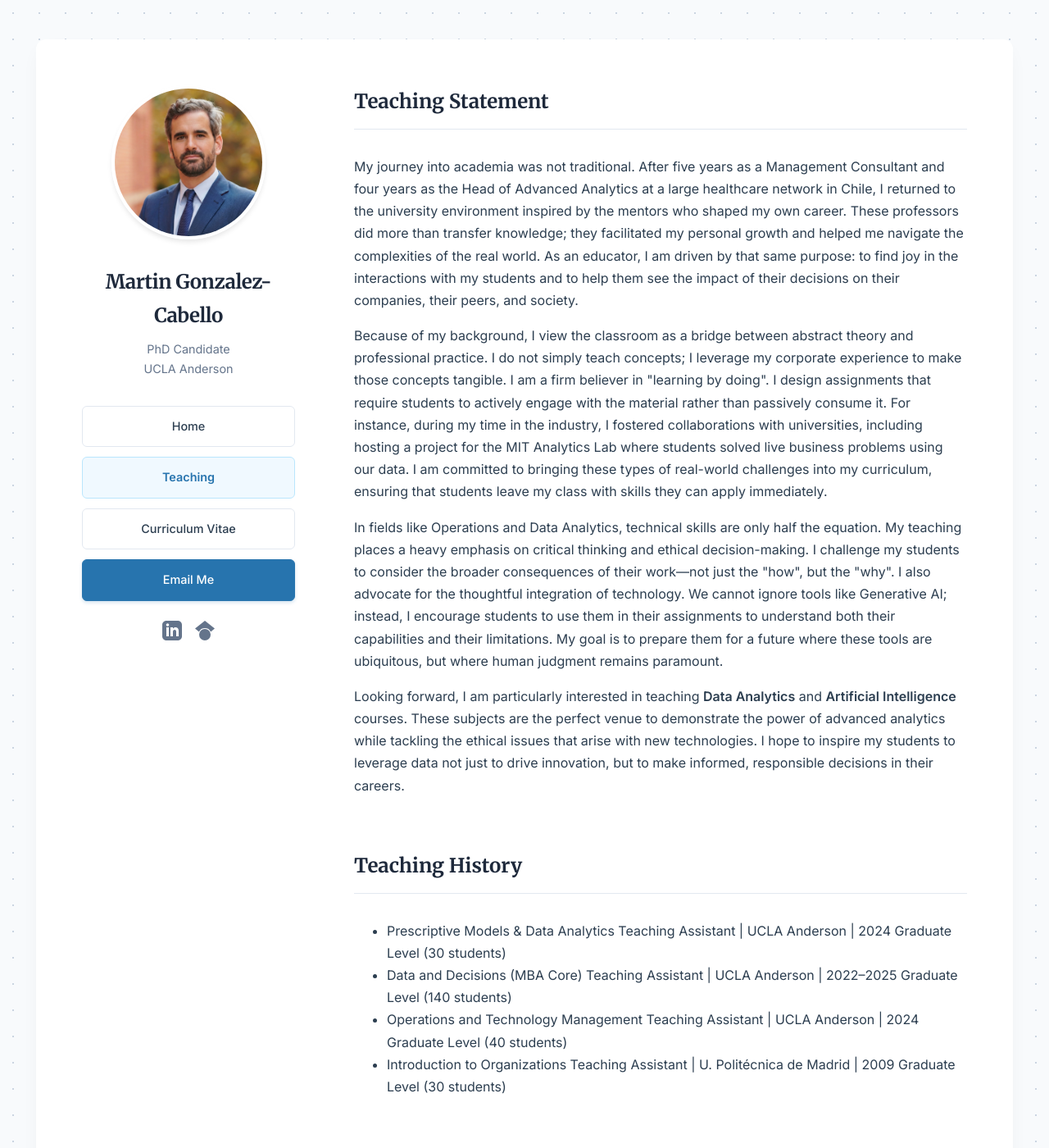
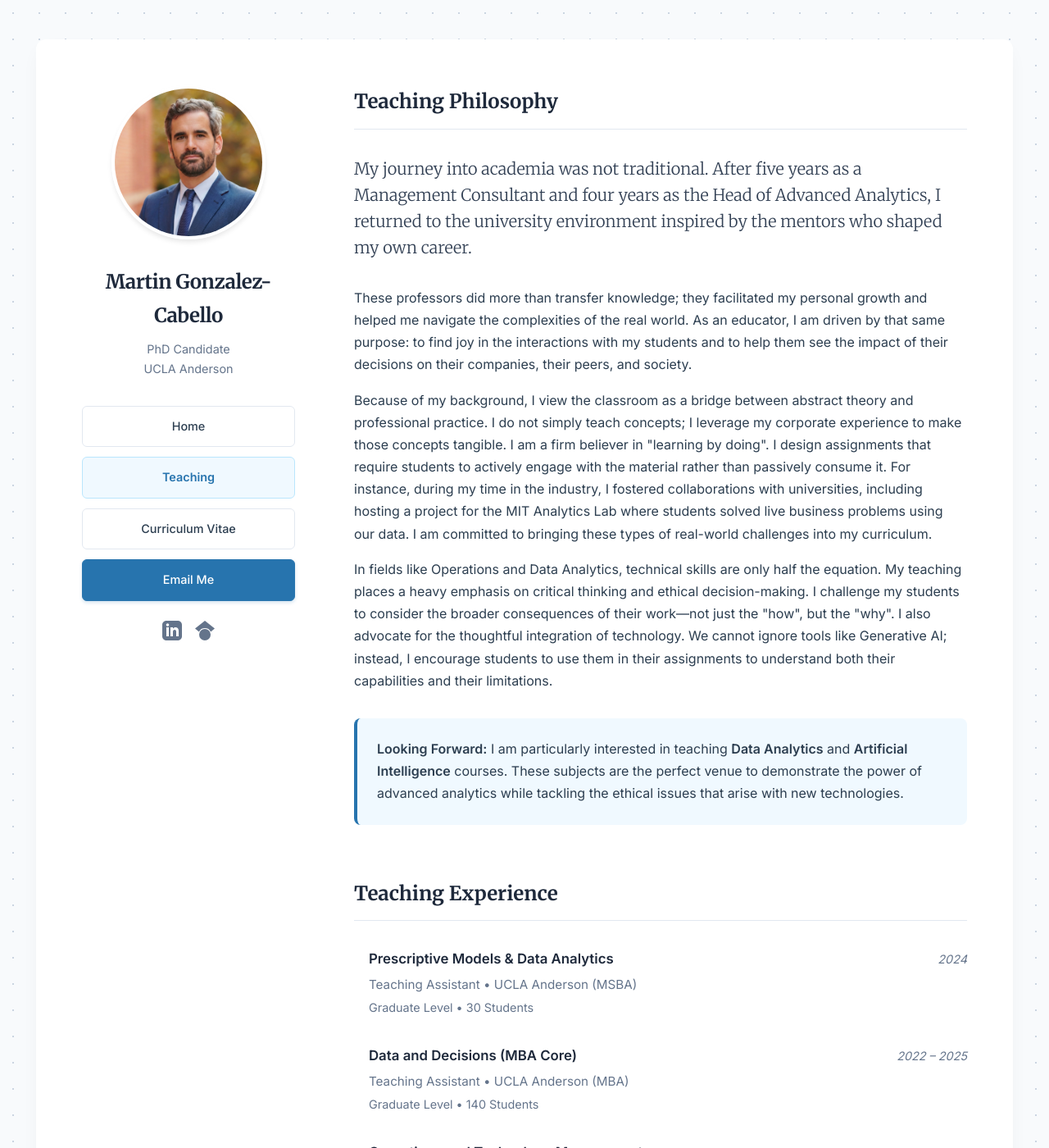
Before and after one commit to martins73/research-site, a Jekyll site: the page built from teaching.html, in a window 1280 px wide and 1400 px high. Shown: the whole window at 82% size. Built offline with Jekyll 4.4.1, drawn with Linux system fonts in a browser that asks for light colours; some of the changed text lies outside the part shown.

Commit message:
NEW VERSION

```diff
--- a/teaching.html
+++ b/teaching.html
@@ -4,40 +4,66 @@ title: Teaching
 active_page: teaching
 ---
 
-<section>
-    <h2>Teaching Statement</h2>
+<section id="statement">
+    <h2>Teaching Philosophy</h2>
 
-    <p>My journey into academia was not traditional. After five years as a Management Consultant and four years as the Head of Advanced Analytics at a large healthcare network in Chile, I returned to the university environment inspired by the mentors who shaped my own career. These professors did more than transfer knowledge; they facilitated my personal growth and helped me navigate the complexities of the real world. As an educator, I am driven by that same purpose: to find joy in the interactions with my students and to help them see the impact of their decisions on their companies, their peers, and society.</p>
+    <p class="lead">
+        My journey into academia was not traditional. After five years as a Management Consultant and four years as the Head of Advanced Analytics, I returned to the university environment inspired by the mentors who shaped my own career.
+    </p>
 
-    <p>Because of my background, I view the classroom as a bridge between abstract theory and professional practice. I do not simply teach concepts; I leverage my corporate experience to make those concepts tangible. I am a firm believer in "learning by doing". I design assignments that require students to actively engage with the material rather than passively consume it. For instance, during my time in the industry, I fostered collaborations with universities, including hosting a project for the MIT Analytics Lab where students solved live business problems using our data. I am committed to bringing these types of real-world challenges into my curriculum, ensuring that students leave my class with skills they can apply immediately.</p>
+    <p>
+        These professors did more than transfer knowledge; they facilitated my personal growth and helped me navigate the complexities of the real world. As an educator, I am driven by that same purpose: to find joy in the interactions with my students and to help them see the impact of their decisions on their companies, their peers, and society.
+    </p>
 
-    <p>In fields like Operations and Data Analytics, technical skills are only half the equation. My teaching places a heavy emphasis on critical thinking and ethical decision-making. I challenge my students to consider the broader consequences of their work—not just the "how", but the "why". I also advocate for the thoughtful integration of technology. We cannot ignore tools like Generative AI; instead, I encourage students to use them in their assignments to understand both their capabilities and their limitations. My goal is to prepare them for a future where these tools are ubiquitous, but where human judgment remains paramount.</p>
+    <p>
+        Because of my background, I view the classroom as a bridge between abstract theory and professional practice. I do not simply teach concepts; I leverage my corporate experience to make those concepts tangible. I am a firm believer in "learning by doing". I design assignments that require students to actively engage with the material rather than passively consume it. For instance, during my time in the industry, I fostered collaborations with universities, including hosting a project for the MIT Analytics Lab where students solved live business problems using our data. I am committed to bringing these types of real-world challenges into my curriculum.
+    </p>
 
-    <p>Looking forward, I am particularly interested in teaching <strong>Data Analytics</strong> and <strong>Artificial Intelligence</strong> courses. These subjects are the perfect venue to demonstrate the power of advanced analytics while tackling the ethical issues that arise with new technologies. I hope to inspire my students to leverage data not just to drive innovation, but to make informed, responsible decisions in their careers.</p>
+    <p>
+        In fields like Operations and Data Analytics, technical skills are only half the equation. My teaching places a heavy emphasis on critical thinking and ethical decision-making. I challenge my students to consider the broader consequences of their work—not just the "how", but the "why". I also advocate for the thoughtful integration of technology. We cannot ignore tools like Generative AI; instead, I encourage students to use them in their assignments to understand both their capabilities and their limitations.
+    </p>
+
+    <p style="background-color: #f0f9ff; padding: 1.5rem; border-radius: 8px; border-left: 4px solid #2774AE; margin-top: 2rem;">
+        <strong>Looking Forward:</strong> I am particularly interested in teaching <strong>Data Analytics</strong> and <strong>Artificial Intelligence</strong> courses. These subjects are the perfect venue to demonstrate the power of advanced analytics while tackling the ethical issues that arise with new technologies.
+    </p>
 </section>
 
-<section>
-    <h2>Teaching History</h2>
-    <ul class="course-list">
-        <li class="course-item">
-            <span class="course-title">Prescriptive Models & Data Analytics</span>
-            <span class="course-meta">Teaching Assistant | UCLA Anderson | 2024</span>
-            <span class="course-meta">Graduate Level (30 students)</span>
-        </li>
-        <li class="course-item">
-            <span class="course-title">Data and Decisions (MBA Core)</span>
-            <span class="course-meta">Teaching Assistant | UCLA Anderson | 2022–2025</span>
-            <span class="course-meta">Graduate Level (140 students)</span>
-        </li>
-        <li class="course-item">
-            <span class="course-title">Operations and Technology Management</span>
-            <span class="course-meta">Teaching Assistant | UCLA Anderson | 2024</span>
-            <span class="course-meta">Graduate Level (40 students)</span>
-        </li>
-        <li class="course-item">
-            <span class="course-title">Introduction to Organizations</span>
-            <span class="course-meta">Teaching Assistant | U. Politécnica de Madrid | 2009</span>
-            <span class="course-meta">Graduate Level (30 students)</span>
-        </li>
-    </ul>
+<section id="history" style="margin-top: 4rem;">
+    <h2>Teaching Experience</h2>
+
+    <div class="cv-entry">
+        <div style="display: flex; justify-content: space-between; align-items: baseline;">
+            <span class="cv-title">Prescriptive Models & Data Analytics</span>
+            <span class="cv-date">2024</span>
+        </div>
+        <div style="color: #64748b; font-size: 0.95rem;">Teaching Assistant • UCLA Anderson (MSBA)</div>
+        <div style="color: #64748b; font-size: 0.9rem; margin-top: 0.2rem;">Graduate Level • 30 Students</div>
+    </div>
+
+    <div class="cv-entry">
+        <div style="display: flex; justify-content: space-between; align-items: baseline;">
+            <span class="cv-title">Data and Decisions (MBA Core)</span>
+            <span class="cv-date">2022 – 2025</span>
+        </div>
+        <div style="color: #64748b; font-size: 0.95rem;">Teaching Assistant • UCLA Anderson (MBA)</div>
+        <div style="color: #64748b; font-size: 0.9rem; margin-top: 0.2rem;">Graduate Level • 140 Students</div>
+    </div>
+
+    <div class="cv-entry">
+        <div style="display: flex; justify-content: space-between; align-items: baseline;">
+            <span class="cv-title">Operations and Technology Management</span>
+            <span class="cv-date">2024</span>
+        </div>
+        <div style="color: #64748b; font-size: 0.95rem;">Teaching Assistant • UCLA Anderson (Global Executive MBA)</div>
+        <div style="color: #64748b; font-size: 0.9rem; margin-top: 0.2rem;">Graduate Level • 40 Students</div>
+    </div>
+
+    <div class="cv-entry">
+        <div style="display: flex; justify-content: space-between; align-items: baseline;">
+            <span class="cv-title">Introduction to Organizations</span>
+            <span class="cv-date">2009</span>
+        </div>
+        <div style="color: #64748b; font-size: 0.95rem;">Teaching Assistant • U. Politécnica de Madrid</div>
+        <div style="color: #64748b; font-size: 0.9rem; margin-top: 0.2rem;">Graduate Level • 30 Students</div>
+    </div>
 </section>
```
